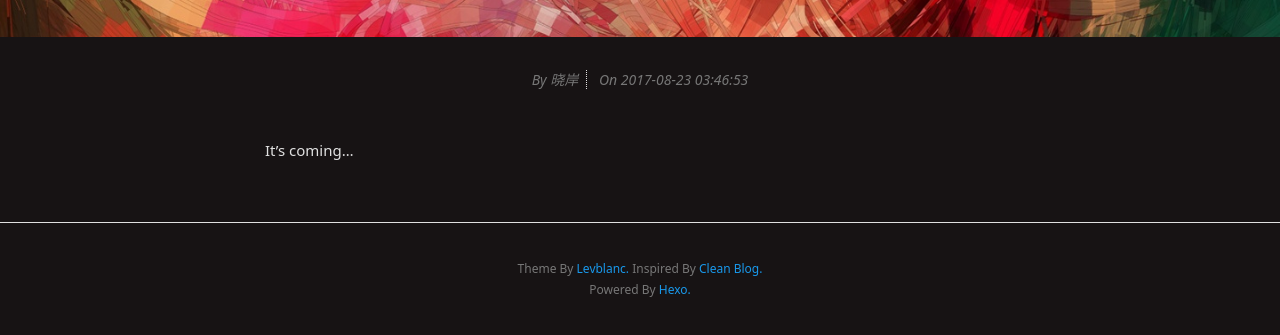
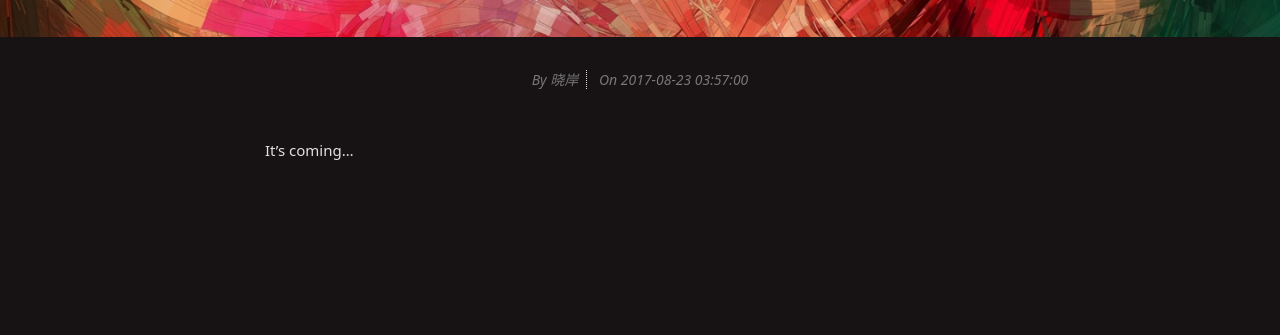
Before and after one commit to suweian/suweian.github.io, a plain HTML site: page 2017/08/23/REECHOING/index.html in a window 1280 px wide. Shown: the part 247-582 px from the top of the page. Drawn offline with Linux system fonts and the light colour scheme.

Commit message:
Site updated: 2017-08-30 03:57:04

```diff
--- a/2017/08/23/REECHOING/index.html
+++ b/2017/08/23/REECHOING/index.html
@@ -93,7 +93,7 @@
           <!-- Date -->
           <span class="date-time info">On
             <span class="date">2017-08-23</span>
-            <span class="time">03:46:53</span>
+            <span class="time">03:57:00</span>
           </span>
 
         </div>
@@ -111,21 +111,6 @@
 
 
 
-    <!-- Footer -->
-<footer>
-  <div class="container">
-    <div class="row">
-      <div class="col-lg-8 col-lg-offset-2 col-md-10 col-md-offset-1">
-        <p class="copyright text-muted">
-          Theme By <a target="_blank" href="https://github.com/levblanc">Levblanc.</a>
-          Inspired By <a target="_blank" href="https://github.com/klugjo/hexo-theme-clean-blog">Clean Blog.</a>
-        <p class="copyright text-muted">
-          Powered By <a target="_blank" href="https://hexo.io/">Hexo.</a>
-        </p>
-      </div>
-    </div>
-  </div>
-</footer>
 
 
     <!-- After Footer Scripts -->
--- /dev/null
+++ b/languages/zh-CN.json
@@ -0,0 +1 @@
+{"prev":"上一页","next":"下一页","untitled_post":"无标题文章","uncategorized":"Uncategorized","untagged":"Untagged","no_excerpt":"暂无文章摘要","archive_title":"Blog Archives"}
```
Also changed, not shown: archives/2017/08/index.html (+0 -15 lines), archives/2017/index.html (+0 -15 lines), archives/index.html (+0 -15 lines), index.html (+1 -16 lines).
